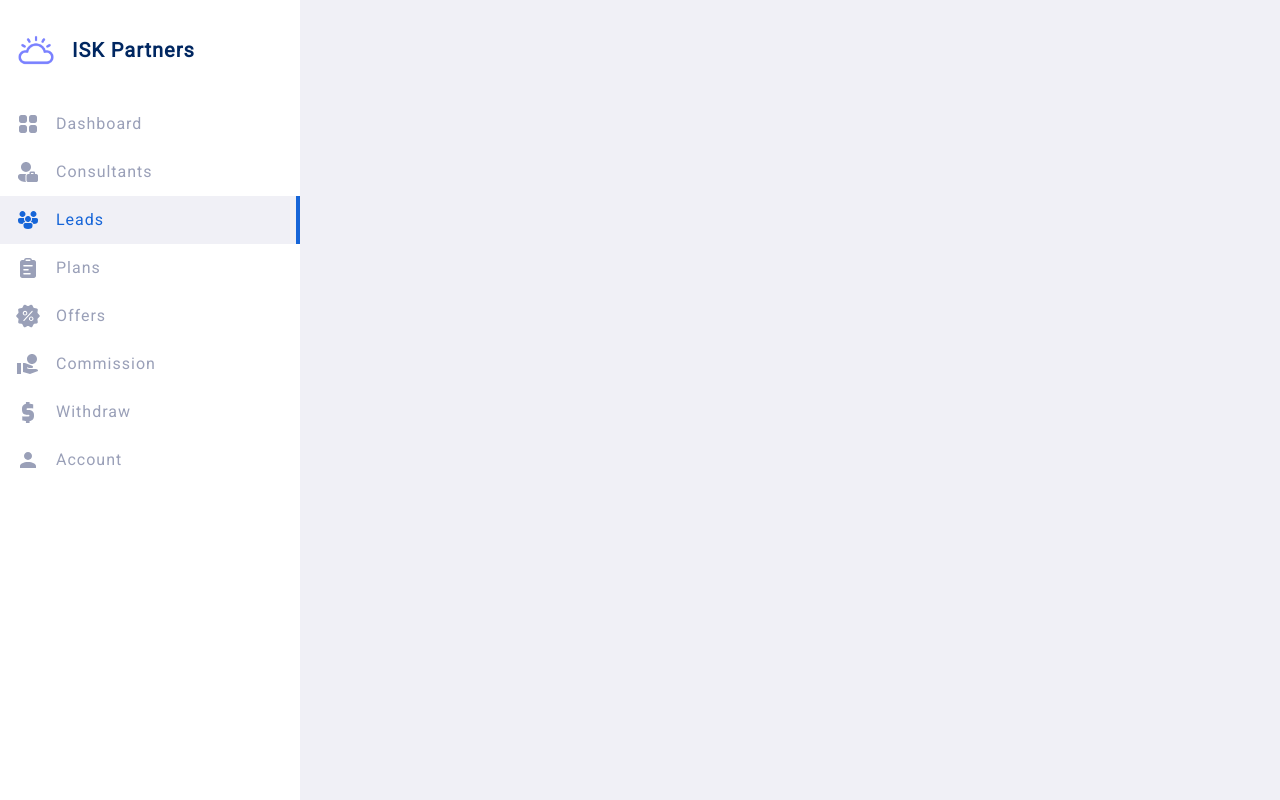
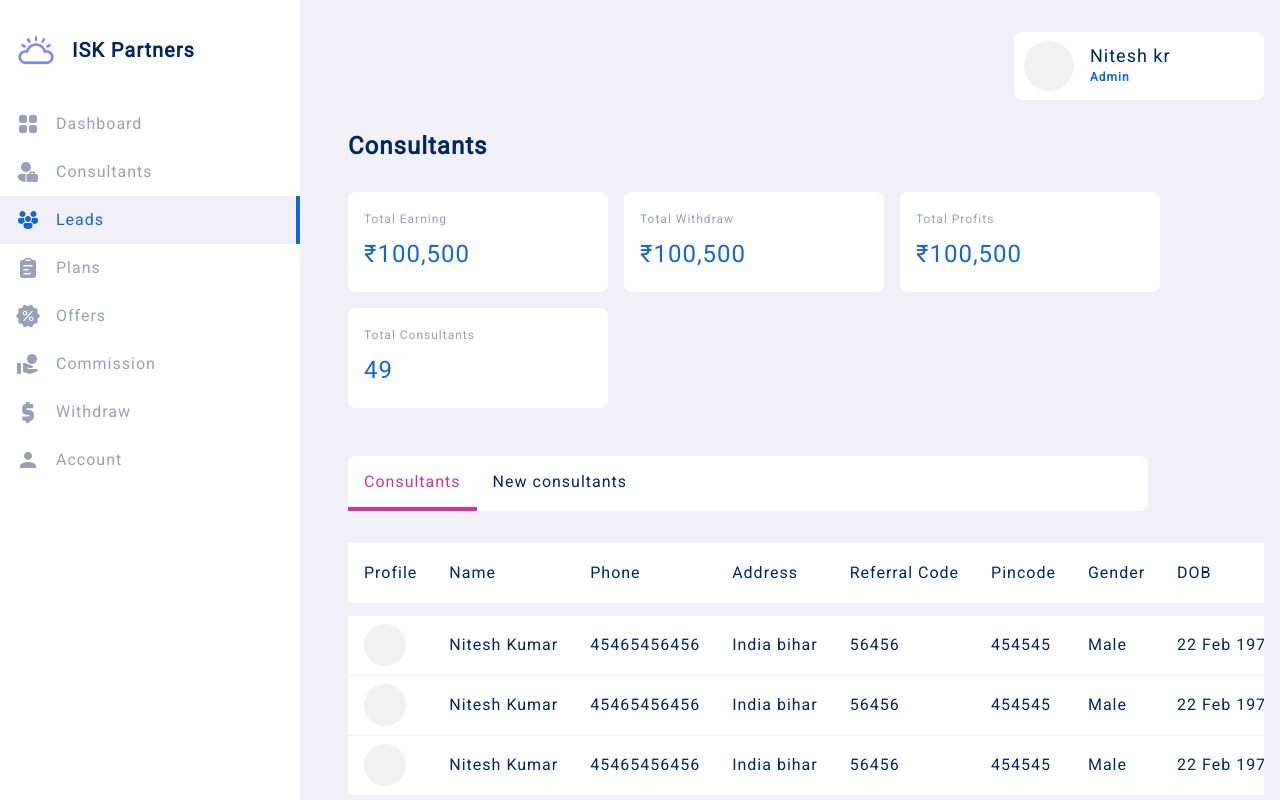
Before and after one commit to nitesh-dev/ITC-Partners-frontend, a Nuxt app: page /admin/leads in a window 1280 px wide. Shown: the top 800 px of the page. Built offline with nearby package versions, Linux system fonts and the light colour scheme.

Commit message:
bugs fixed

```diff
--- a/assets/styles/dashboard.css
+++ b/assets/styles/dashboard.css
@@ -44,6 +44,41 @@
     outline: none;
     color: var(--color-on-surface-dark);
 }
+
+
+
+/* ------------------- reports -------------------*/
+.panel>.reports{
+    margin-top: 2rem;
+    margin-bottom: 3rem;
+    display: flex;
+    flex-wrap: wrap;
+    gap: 1rem;
+
+}
+
+.panel>.reports .card{
+    height: 100px;
+    width: 260px;
+    padding: 0 1rem;
+    display: flex;
+    flex-direction: column;
+    justify-content: center;
+}
+
+.panel>.reports p{
+    font-size: var(--small-font);
+    margin: 0;
+    margin-bottom: 0.5em;
+}
+
+.panel>.reports span{
+    font-size: var(--average-2-font);
+    color: var(--color-primary);
+}
+
+
+
 
 
 /* ---------------------- table ------------------ */
--- a/pages/admin/consultants.vue
+++ b/pages/admin/consultants.vue
@@ -207,5 +207,9 @@ function onTabChange(index: number) {
     </div>
 </template>
 <style scoped>
+.panel {
+
+}
+
 
 </style>
--- a/pages/admin/index.vue
+++ b/pages/admin/index.vue
@@ -76,38 +76,6 @@ import {earningHistoryRaw, withdrawHistoryRaw, profitHistoryRaw, leadsHistoryRaw
 }
 
 
-/* ------------------- reports -------------------*/
-.panel>.reports{
-    margin-top: 2rem;
-    margin-bottom: 3rem;
-    display: flex;
-    flex-wrap: wrap;
-    gap: 1rem;
-
-}
-
-.panel>.reports .card{
-    height: 100px;
-    width: 260px;
-    padding: 0 1rem;
-    display: flex;
-    flex-direction: column;
-    justify-content: center;
-}
-
-.panel>.reports p{
-    font-size: var(--small-font);
-    margin: 0;
-    margin-bottom: 0.5em;
-}
-
-.panel>.reports span{
-    font-size: var(--average-2-font);
-    color: var(--color-primary);
-}
-
-
-
 
 /* -------------------- statistics --------------- */
 
--- a/pages/admin/leads.vue
+++ b/pages/admin/leads.vue
@@ -1,9 +1,214 @@
 <script setup lang='ts'>
+import { ConsultantAccount } from 'data/dataTypes';
 import { tabs } from '~/data/admin'
+import { dateTimeString } from '~/extra/utils'
+
+
+const consultants = ref(Array<ConsultantAccount>())
+consultants.value.push({
+    id: 'hsdafjhds',
+    first: 'Nitesh',
+    last: 'Kumar',
+    phone: 45465456456,
+    address: 'India bihar',
+    referral_code: '56456',
+    pincode: '454545',
+    gender: 'Male',
+    is_approved: true,
+    image: '',
+    datetime: 4564654654654,
+    dob: 4546545645
+})
+
+consultants.value.push({
+    id: 'hsdafjhds',
+    first: 'Nitesh',
+    last: 'Kumar',
+    phone: 45465456456,
+    address: 'India bihar',
+    referral_code: '56456',
+    pincode: '454545',
+    gender: 'Male',
+    is_approved: true,
+    image: '',
+    datetime: 4564654654654,
+    dob: 4546545645
+})
+
+
+consultants.value.push({
+    id: 'hsdafjhds',
+    first: 'Nitesh',
+    last: 'Kumar',
+    phone: 45465456456,
+    address: 'India bihar',
+    referral_code: '56456',
+    pincode: '454545',
+    gender: 'Male',
+    is_approved: true,
+    image: '',
+    datetime: 4564654654654,
+    dob: 4546545645
+})
+
+
+consultants.value.push({
+    id: 'hsdafjhds',
+    first: 'Nitesh',
+    last: 'Kumar',
+    phone: 45465456456,
+    address: 'India bihar',
+    referral_code: '56456',
+    pincode: '454545',
+    gender: 'Male',
+    is_approved: false,
+    image: '',
+    datetime: 4564654654654,
+    dob: 4546545645
+})
+
+
+
+
+
+
+
+
+
+
+
+
+
+
+
+
+const activeTabIndex = ref(0)
+
+function onTabChange(index: number) {
+    // alert(index)
+    activeTabIndex.value = index
+}
 </script>
 <template>
     <div class="panel">
         <Sidebar :active-tab="2" :tab-data="tabs"></Sidebar>
+
+                <!-- header -->
+                <div class="header">
+            <Profile name="Nitesh kr" role="Admin" />
+        </div>
+
+        <h2>Consultants</h2>
+        <div class="reports">
+            <div class="card">
+                <p>Total Earning</p>
+                <span>₹100,500</span>
+            </div>
+            <div class="card">
+                <p>Total Withdraw</p>
+                <span>₹100,500</span>
+            </div>
+            <div class="card">
+                <p>Total Profits</p>
+                <span>₹100,500</span>
+            </div>
+            <div class="card">
+                <p>Total Consultants</p>
+                <span>49</span>
+            </div>
+        </div>
+
+
+        <WidgetsTab :active-tab="activeTabIndex" :names="['Consultants', 'New consultants']"
+            :onChange="event => onTabChange(event)" />
+
+        <div v-if="activeTabIndex == 0" class="tab-container">
+
+            <table>
+                <thead>
+                    <tr>
+                        <th>Profile</th>
+                        <th>Name</th>
+                        <th>Phone</th>
+                        <th>Address</th>
+                        <th>Referral Code</th>
+                        <th>Pincode</th>
+                        <th>Gender</th>
+                        <th>DOB</th>
+                        <th>Joined At</th>
+                        <th>Delete</th>
+                    </tr>
+                </thead>
+                <tbody>
+                    <tr class="spacer">
+                        <td></td>
+                    </tr>
+                    <template v-for="item, index in consultants">
+                        <tr v-if="item.is_approved">
+                            <td><img src="~/public/images/no_image.png"></td>
+                            <td>{{ item.first }} {{ item.last }}</td>
+                            <td>{{ item.phone }}</td>
+                            <td>{{ item.address }}</td>
+                            <td>{{ item.referral_code }}</td>
+                            <td>{{ item.pincode }}</td>
+                            <td>{{ item.gender }}</td>
+                            <td>{{ dateTimeString(item.dob) }}</td>
+                            <td>{{ dateTimeString(item.datetime) }}</td>
+                            <td>
+                                <svg class="danger" fill="none" viewBox="0 0 24 24" xmlns="http://www.w3.org/2000/svg">
+                                    <path
+                                        d="M21.5 6a1 1 0 0 1-.883.993L20.5 7h-.845l-1.231 12.52A2.75 2.75 0 0 1 15.687 22H8.313a2.75 2.75 0 0 1-2.737-2.48L4.345 7H3.5a1 1 0 0 1 0-2h5a3.5 3.5 0 1 1 7 0h5a1 1 0 0 1 1 1Zm-7.25 3.25a.75.75 0 0 0-.743.648L13.5 10v7l.007.102a.75.75 0 0 0 1.486 0L15 17v-7l-.007-.102a.75.75 0 0 0-.743-.648Zm-4.5 0a.75.75 0 0 0-.743.648L9 10v7l.007.102a.75.75 0 0 0 1.486 0L10.5 17v-7l-.007-.102a.75.75 0 0 0-.743-.648ZM12 3.5A1.5 1.5 0 0 0 10.5 5h3A1.5 1.5 0 0 0 12 3.5Z" />
+                                </svg>
+                            </td>
+                        </tr>
+                    </template>
+
+                </tbody>
+            </table>
+        </div>
+
+        <div v-else-if="activeTabIndex == 1" class="tab-container">
+            <table>
+                <thead>
+                    <tr>
+                        <th>Profile</th>
+                        <th>Name</th>
+                        <th>Phone</th>
+                        <th>Address</th>
+                        <th>Referral Code</th>
+                        <th>Pincode</th>
+                        <th>Gender</th>
+                        <th>Joined At</th>
+                        <th>Approve</th>
+                        <th>Reject</th>
+                    </tr>
+                </thead>
+                <tbody>
+                    <tr class="spacer">
+                        <td></td>
+                    </tr>
+                    <template v-for="item, index in consultants">
+                        <tr v-if="!item.is_approved">
+                            <td><img src="~/public/images/no_image.png"></td>
+                            <td>{{ item.first }} {{ item.last }}</td>
+                            <td>{{ item.phone }}</td>
+                            <td>{{ item.address }}</td>
+                            <td>{{ item.referral_code }}</td>
+                            <td>{{ item.pincode }}</td>
+                            <td>{{ item.gender }}</td>
+                            <td>{{ dateTimeString(item.datetime) }}</td>
+                            <td>
+                               <span class="chip success">Approve</span>
+                            </td>
+                            <td>
+                               <span class="chip danger">Reject</span>
+                            </td>
+                        </tr>
+                    </template>
+
+                </tbody>
+            </table>
+        </div>
     </div>
 </template>
 <style scoped>
```
